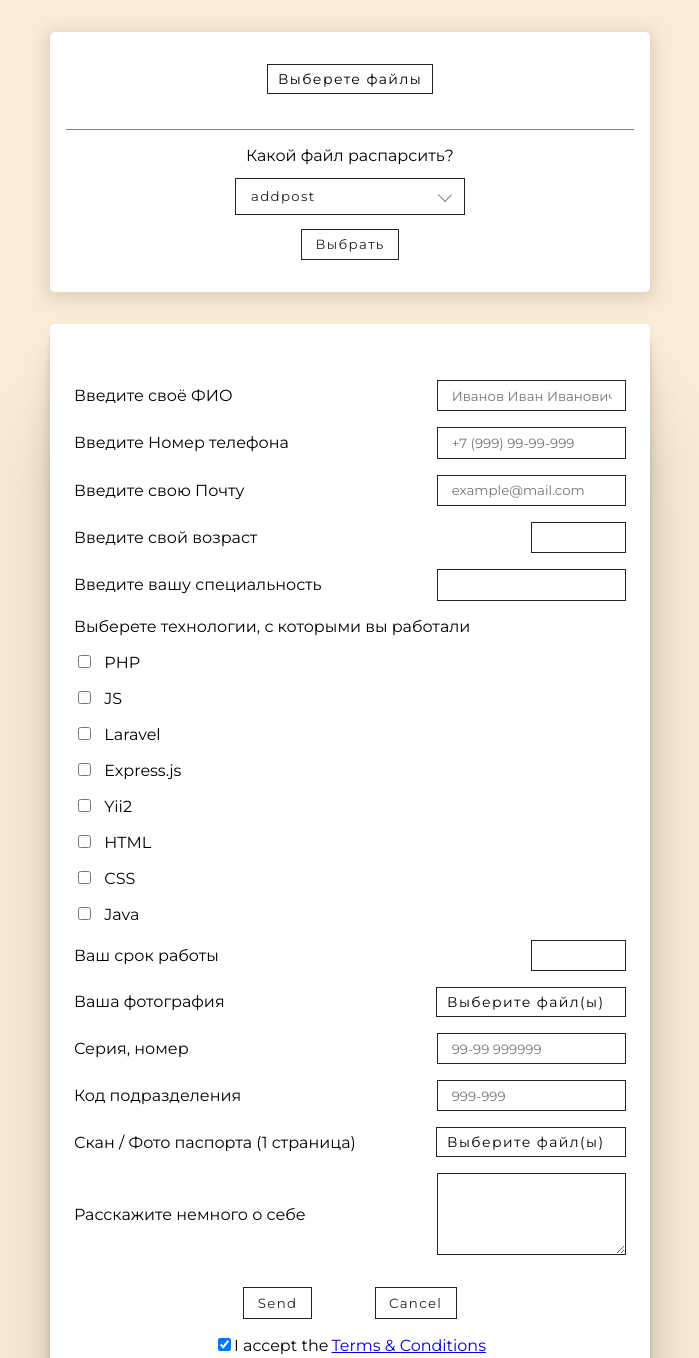
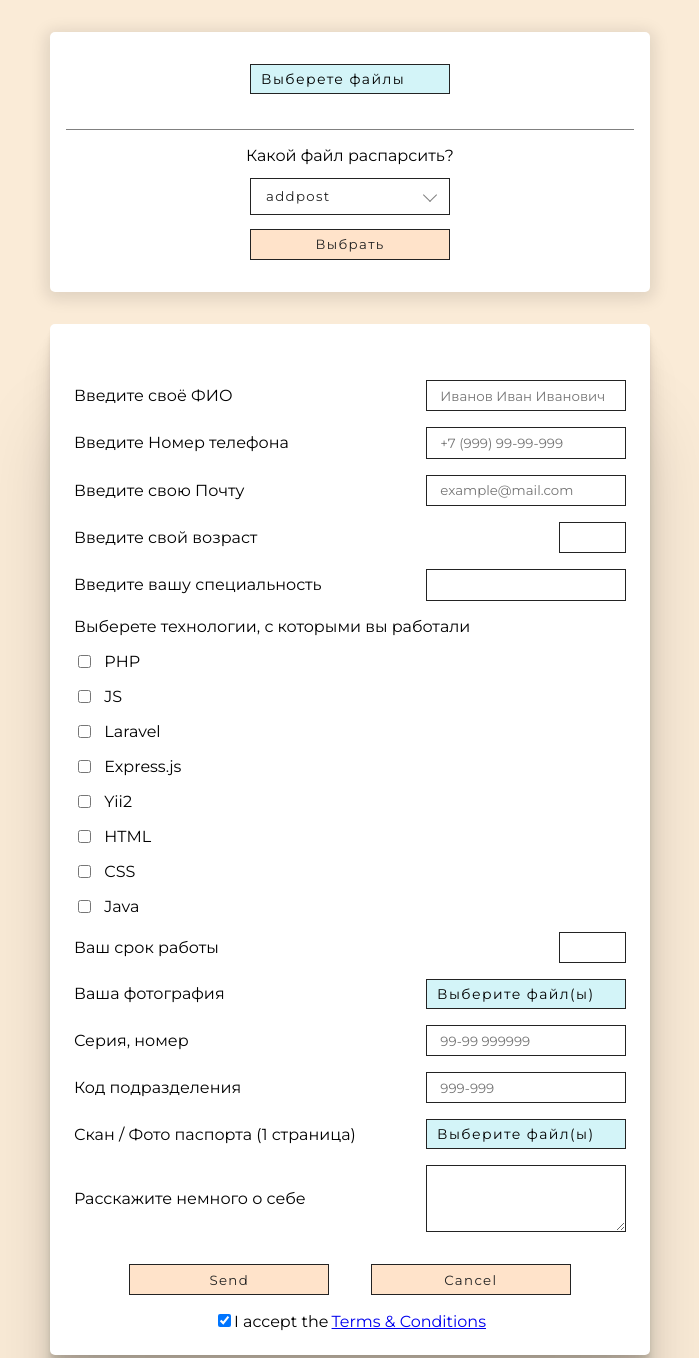
Before and after one commit to QumiQumi/smart-world-academy_parser, a website: page src/index.html in a window 1280 px wide. Shown: the top 1358 px of the page, without its empty margins (290-989 px from the left). Drawn offline with nearby package versions, Linux system fonts and the light colour scheme.

Commit message:
style radio

```diff
--- a/src/css/style.scss
+++ b/src/css/style.scss
@@ -29,8 +29,8 @@ body {
 			}
 			label {
 				// color: #232323;
+				background-color: rgba(192, 239, 245, 0.692);
 
-				background: transparent;
 				border: 1px solid #232323;
 				position: relative;
 				font-size: 14px;
@@ -38,6 +38,8 @@ body {
 				padding: 5px 10px;
 				transition: 0.2s ease-in-out;
 				cursor: pointer;
+				box-sizing: border-box;
+				width: 200px;
 			}
 			&__input-hidden {
 				visibility: hidden;
@@ -116,11 +118,30 @@ body {
 			}
 			&__checkboxes {
 				// width: 100%;
+
 				.fields__checkbox {
+					display: flex;
+
+					align-items: center;
 					margin-top: 1em;
 				}
 				input[type="checkbox"] {
 					margin-right: 1em;
+				}
+				input[type="radio"] {
+					margin-right: 1em;
+					margin-top: 0;
+				}
+			}
+			&__color {
+				display: flex;
+
+				align-items: center;
+				span {
+					width: 15px;
+					height: 15px;
+					border-radius: 5px;
+					display: inline-block;
 				}
 			}
 			input[type="file"] {
@@ -128,8 +149,9 @@ body {
 			}
 			.input-file {
 				// color: #232323;
-				width: 12em;
-				background: transparent;
+				width: 200px;
+
+				background-color: rgba(192, 239, 245, 0.692);
 				border: 1px solid #232323;
 				position: relative;
 				font-size: 14px;
@@ -137,11 +159,13 @@ body {
 				padding: 5px 10px;
 				transition: 0.2s ease-in-out;
 				cursor: pointer;
+				font-size: 14px;
+				box-sizing: border-box;
 			}
 		}
 		.buttons {
-			justify-content: space-around;
-			max-width: 50%;
+			justify-content: space-between;
+			max-width: 80%;
 			margin: 2em auto 0;
 		}
 		.refs {
@@ -164,6 +188,9 @@ body {
 		padding: 0.5em 1em;
 		cursor: pointer;
 		outline: none;
+		// font-size: 14px;
+		width: 200px;
+		box-sizing: border-box;
 	}
 	input[type="text"],
 	input[type="number"],
@@ -178,7 +205,9 @@ body {
 		position: relative;
 		padding: 0.5em 1em;
 		outline: none;
-		width: 12em;
+		width: 200px;
+		// font-size: 14px;
+		box-sizing: border-box;
 	}
 	input[type="number"] {
 		outline: none;
@@ -187,7 +216,12 @@ body {
 	textarea {
 		resize: vertical;
 		min-height: 5em;
-		width: 12em;
+		width: 200px;
+		box-sizing: border-box;
+	}
+	input[type="submit"],
+	button {
+		background-color: rgb(255, 227, 202);
 	}
 }
 .container {
--- a/src/js/index.js
+++ b/src/js/index.js
@@ -143,18 +143,20 @@ $(document).ready(function () {
 							.text(field.label)
 							.attr({ class: "fields__line" })
 					);
-				var classForLabel = (field.input.type = "color"
-					? "fields__color"
-					: "");
+				var classForLabel =
+					field.input.type == "color" ? "fields__color" : "";
+				var inputType =
+					field.input.type == "color" ? "radio" : "checkbox";
 
 				checkboxArray.forEach((element) => {
+					var labelText = field.input.type == "color" ? "" : element;
 					checkboxes.append(
 						$("<div>")
 							.attr({ class: "fields__checkbox" })
 
 							.append(
 								$("<input/>").attr({
-									type: "checkbox",
+									type: inputType,
 									name: "checkbox" + i,
 									id: element,
 									value: element,
@@ -167,7 +169,7 @@ $(document).ready(function () {
 										class: classForLabel,
 									})
 									.append(
-										$("<span>").text(element).css({
+										$("<span>").text(labelText).css({
 											"background-color": element,
 										})
 									)
```
Also changed, not shown: src/css/style.css, 1 other file.
